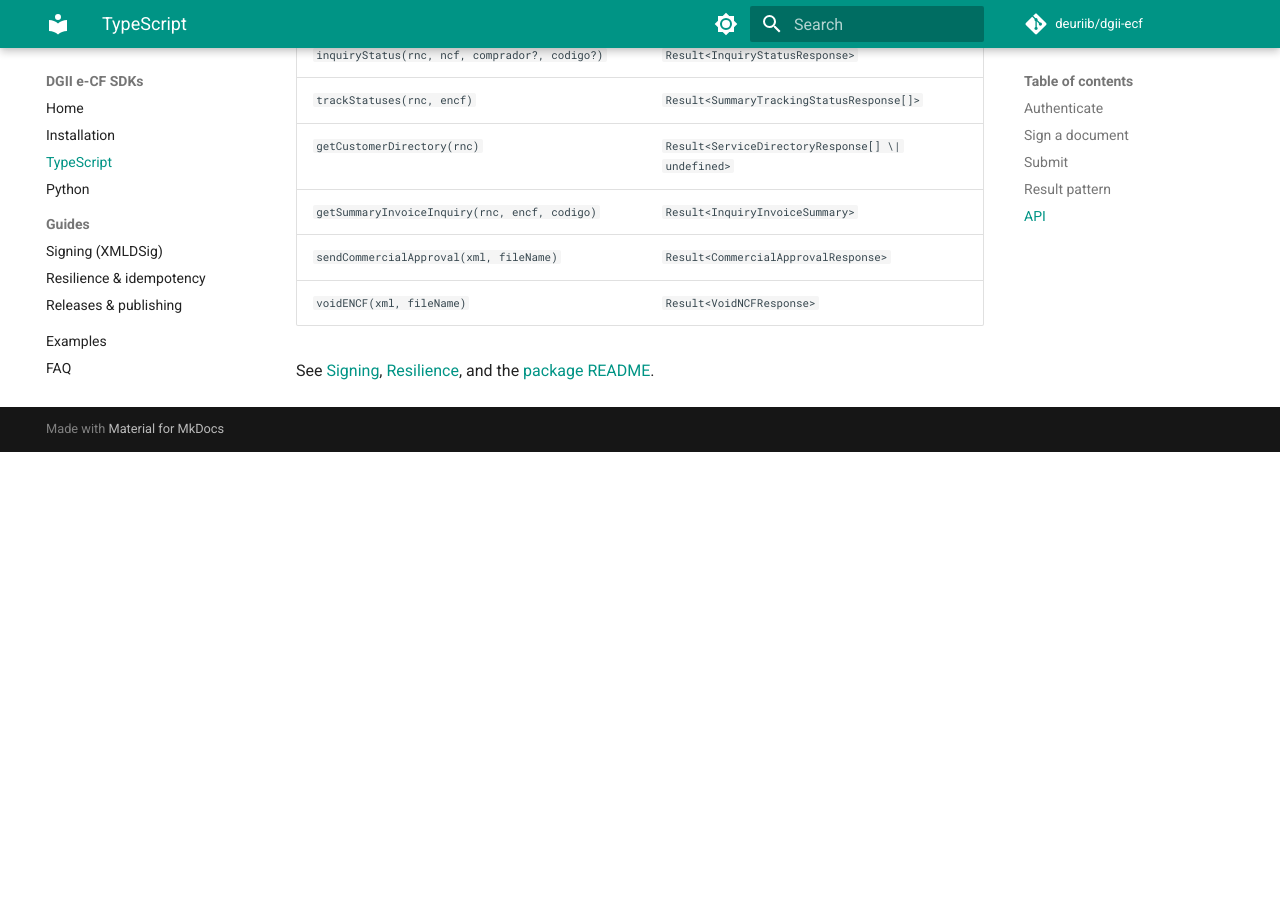
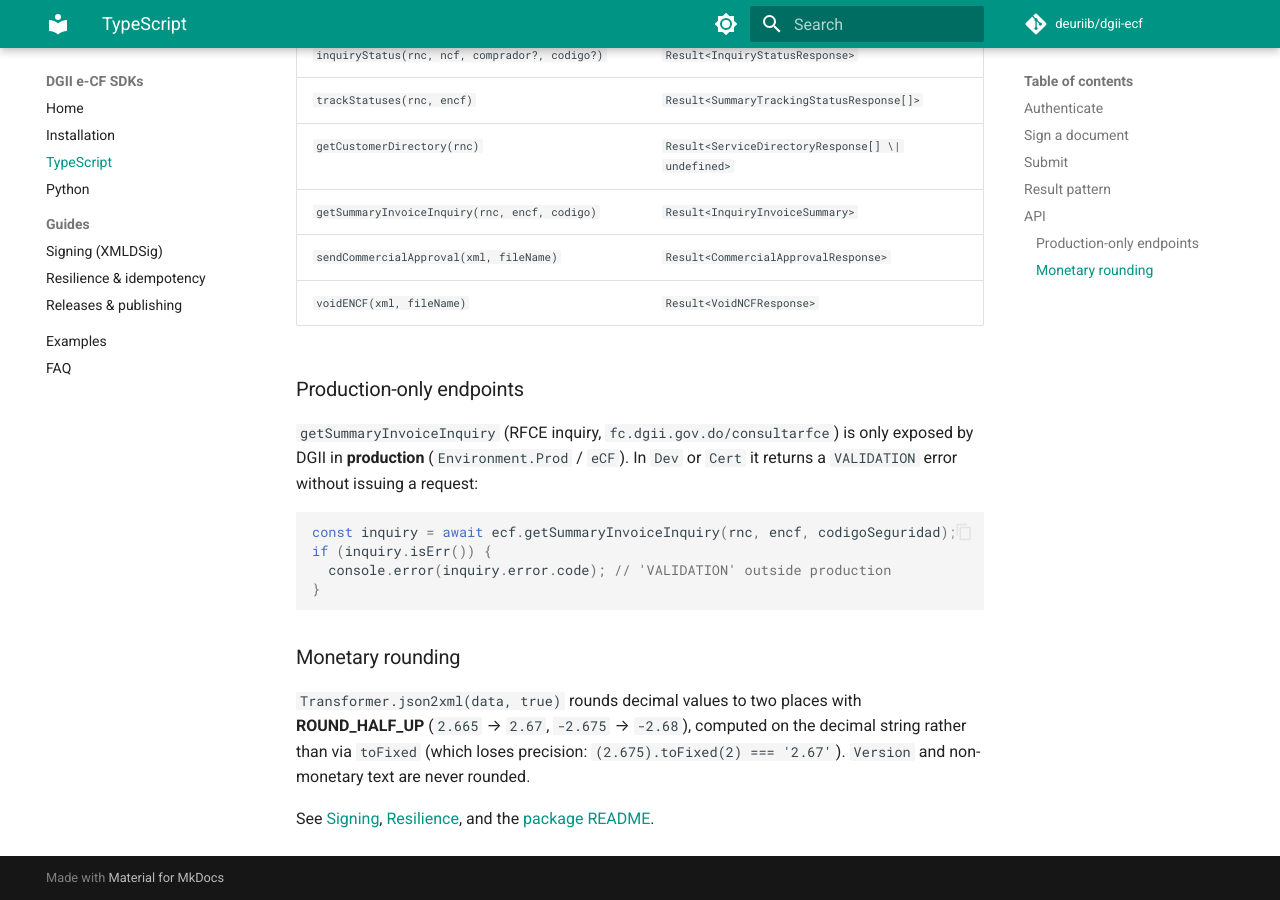
Before and after one commit to deuriib/dgii-ecf, an MkDocs documentation site: the page built from docs/typescript.md, in a window 1280 px wide and 900 px high, scrolled down 1678 px. Built offline with MkDocs 1.6.1 and Material for MkDocs 9.7.7, drawn with Linux system fonts in a browser that asks for light colours; comment, search, counter and statistics services are not loaded; before the commit the page ends 2130 px from its top, so only the background shows below that.

Commit message:
fix(typescript): guard the RFCE inquiry to production
getSummaryInvoiceInquiry now returns a VALIDATION error without issuing a request outside Environment.Prod, matching the Python SDK. Adds guard tests for Dev/Cert/Prod and documents the constraint.

````diff
--- a/docs/examples.md
+++ b/docs/examples.md
@@ -27,7 +27,7 @@ directory contains runnable examples for both SDKs and DGII sample fixtures.
 | Status by track id | `status_track_id.py` | `status-track-id.ts` |
 | Inquiry status | `inquiry_status.py` | `inquiry-status.ts` |
 | Track statuses | `track_statuses.py` | `track-statuses.ts` |
-| Summary inquiry (RFCE) | `summary_inquiry.py` | `summary-inquiry.ts` |
+| Summary inquiry (RFCE) — production only | `summary_inquiry.py` | `summary-inquiry.ts` |
 | Customer directory | `customer_directory.py` | `customer-directory.ts` |
 | Commercial approval | `commercial_approval.py` | `commercial-approval.ts` |
 | Void a range | `void.py` | `void.ts` |
--- a/docs/typescript.md
+++ b/docs/typescript.md
@@ -75,5 +75,26 @@ if (result.isOk()) {
 | `sendCommercialApproval(xml, fileName)` | `Result<CommercialApprovalResponse>` |
 | `voidENCF(xml, fileName)` | `Result<VoidNCFResponse>` |
 
+### Production-only endpoints
+
+`getSummaryInvoiceInquiry` (RFCE inquiry, `fc.dgii.gov.do/consultarfce`) is only
+exposed by DGII in **production** (`Environment.Prod` / `eCF`). In `Dev` or
+`Cert` it returns a `VALIDATION` error without issuing a request:
+
+```ts
+const inquiry = await ecf.getSummaryInvoiceInquiry(rnc, encf, codigoSeguridad);
+if (inquiry.isErr()) {
+  console.error(inquiry.error.code); // 'VALIDATION' outside production
+}
+```
+
+### Monetary rounding
+
+`Transformer.json2xml(data, true)` rounds decimal values to two places with
+**ROUND_HALF_UP** (`2.665` → `2.67`, `-2.675` → `-2.68`), computed on the
+decimal string rather than via `toFixed` (which loses precision:
+`(2.675).toFixed(2) === '2.67'`). `Version` and non-monetary text are never
+rounded.
+
 See [Signing](guides/signing.md), [Resilience](guides/resilience.md), and the
 [package README](https://github.com/deuriib/dgii-ecf/tree/main/packages/typescript).
````
Also changed, not shown: 2 other files.
